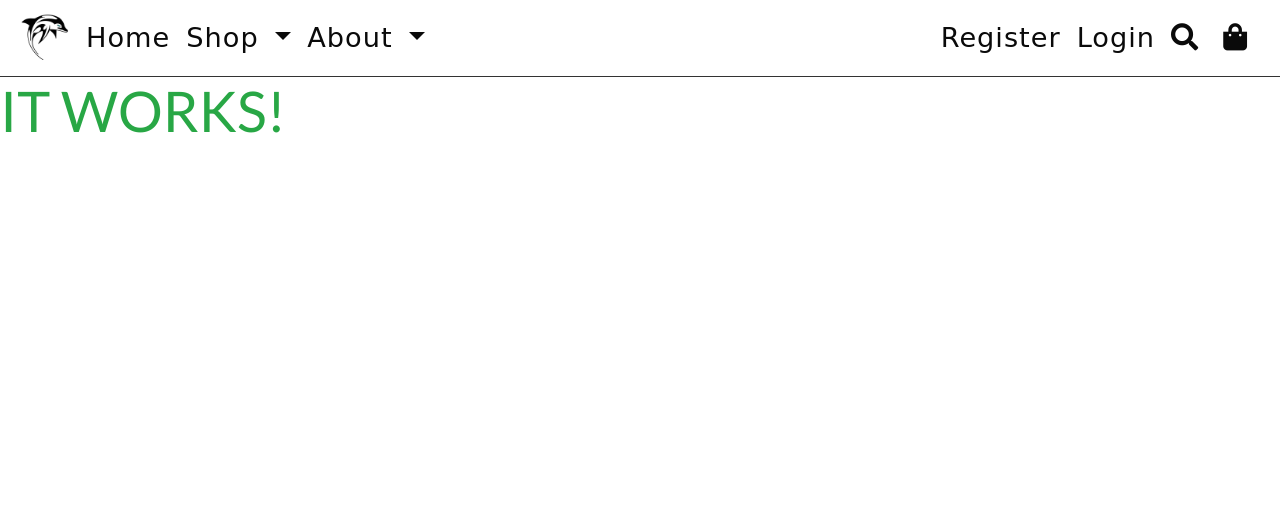
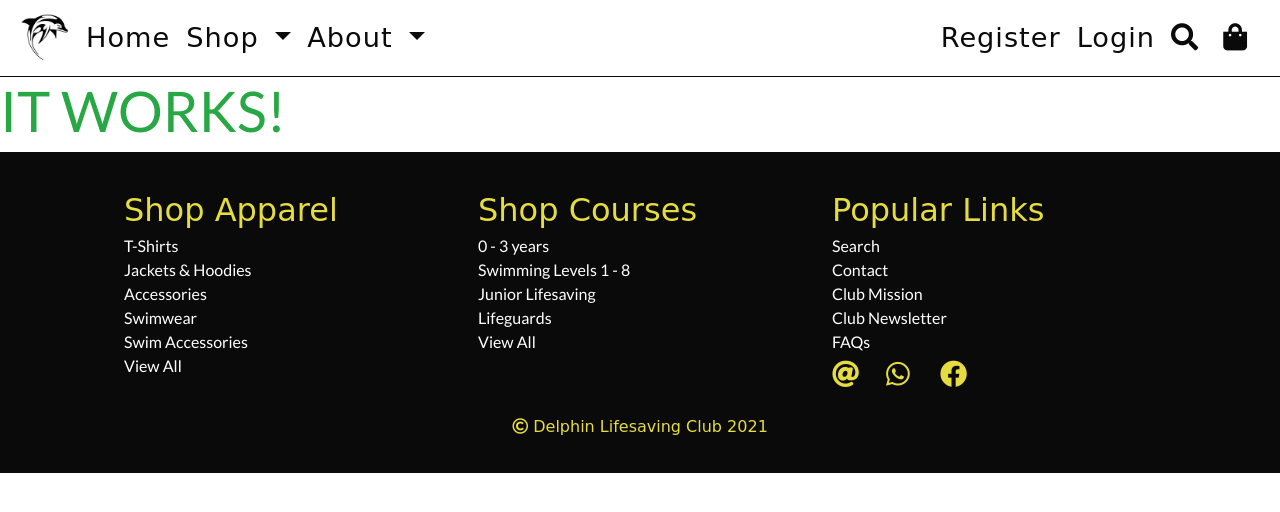
Before and after one commit to rebeccatraceyt/delphin_lifesavingclub, a Django app: page / in a window 1280 px wide. Shown: the top 512 px of the page. Run offline with Django 3.2, Linux system fonts and the light colour scheme; some libraries are stand-ins or nearby versions; some web fonts are replaced.

Commit message:
Add footer.html and js

```diff
--- a/static/css/base.css
+++ b/static/css/base.css
@@ -24,7 +24,6 @@ body {
     color: var(--black);
 }
 
-
 a, a:hover, a:focus, a:active {
     text-decoration: none;
     color: inherit;
@@ -33,7 +32,8 @@ a, a:hover, a:focus, a:active {
 
 /* --- Navbar --- */
 nav {
-    border-bottom: 1px solid #333333;
+    background-color: var(--white);
+    border-bottom: 1px solid var(--black);
 
 }
 #nav-logo {
@@ -53,6 +53,35 @@ nav {
 
 .nav-icon {
     color: var(--black);
+}
+
+/* --- Footer --- */
+footer {
+    background-color: var(--black);
+}
+
+.footer-title {
+    font-family: var(--title-font);
+    color: var(--yellow);
+    font-size: 2rem;
+    padding-top: 10px;
+}
+
+.footer-text {
+    color: var(--white);
+    line-height: revert;
+}
+
+#footer-end {
+    font-family: var(--title-font);
+    color: var(--yellow);
+    font-size: 1rem;
+    padding: 20px 15px 10px 15px;
+}
+
+.footer-icons {
+    color: var(--yellow);
+    font-size: 1.7rem;
 }
 
 /* --- Media Queries -- */
--- /dev/null
+++ b/static/js/base.js
@@ -0,0 +1,2 @@
+// Get Current Year for Footer
+document.getElementById("footer-date").innerHTML = new Date().getFullYear();
--- a/templates/base.html
+++ b/templates/base.html
@@ -58,7 +58,10 @@
         {% block content %}
         {% endblock %}
 
+        {% include 'includes/footer.html' %}
+
         {% block postloadjs %}
+            <script src="{% static 'js/base.js' %}"></script>
         {% endblock %}
 
     </body>
--- /dev/null
+++ b/templates/includes/footer.html
@@ -0,0 +1,99 @@
+{% load static %}
+
+<footer>
+    <div class="container d-flex justify-content-around">
+        <div class="row w-100 p-4">
+            <div class="col-12 col-md-6 col-lg-4">
+                <div class="row">
+                    <div class="col-12 footer-title">
+                        Shop Apparel
+                    </div>
+                    <div class="col-12 footer-text">
+                        T-Shirts
+                    </div>
+                    <div class="col-12 footer-text">
+                        Jackets & Hoodies
+                    </div>
+                    <div class="col-12 footer-text">
+                        Accessories
+                    </div>
+                    <div class="col-12 footer-text">
+                        Swimwear
+                    </div>
+                    <div class="col-12 footer-text">
+                        Swim Accessories
+                    </div>
+                    <div class="col-12 footer-text">
+                        View All
+                    </div>
+                </div>
+            </div>
+            <div class="col-12 col-md-6 col-lg-4">
+                <div class="row">
+                    <div class="col-12 footer-title">
+                        Shop Courses
+                    </div>
+                    <div class="col-12 footer-text">
+                        0 - 3 years
+                    </div>
+                    <div class="col-12 footer-text">
+                        Swimming Levels 1 - 8
+                    </div>
+                    <div class="col-12 footer-text">
+                        Junior Lifesaving
+                    </div>
+                    <div class="col-12 footer-text">
+                        Lifeguards
+                    </div>
+                    <div class="col-12 footer-text">
+                        View All
+                    </div>
+                </div>
+            </div>
+            <div class="col-12 col-md-6 col-lg-4">
+                <div class="row">
+                    <div class="col-12 footer-title">
+                        Popular Links
+                    </div>
+                    <div class="col-12 footer-text">
+                        Search
+                    </div>
+                    <div class="col-12 footer-text">
+                        Contact
+                    </div>
+                    <div class="col-12 footer-text">
+                        Club Mission
+                    </div>
+                    <div class="col-12 footer-text">
+                        Club Newsletter
+                    </div>
+                    <div class="col-12 footer-text">
+                        FAQs
+                    </div>
+                    <div class="col-12 footer-icons ">
+                        <div class="row w-50">
+                            <div class="col-4">
+                                <a href="mailto:delphin.lifesavingclub@gmail.com?subject=Delphin Enquiry">
+                                    <i class="fas fa-at"></i>
+                                </a>
+                            </div>
+                            <div class="col-4">
+                                <a href="https://wa.me/353894832297?text=I'm%20enquiring%20about%20Delphin" target="_blank" rel="noopener" aria-label="Delphin Whatsapp Contact Number">
+                                    <i class="fab fa-whatsapp"></i>
+                                </a>
+                            </div>
+                            <div class="col-4">
+                                <a href="https://www.facebook.com/delphin.lifesavingclub" target="_blank" rel="noopener" aria-label="Delphin Facebook Page">
+                                    <i class="fab fa-facebook"></i>
+                                </a>
+                            </div>
+                        </div>
+                    </div>
+                </div>
+            </div>
+            <div id="footer-end" class="col-12 text-center">
+                <i class="far fa-copyright"></i> Delphin Lifesaving Club <span id="footer-date"></span>
+            </div>
+        </div>
+    </div>
+</footer>
```
